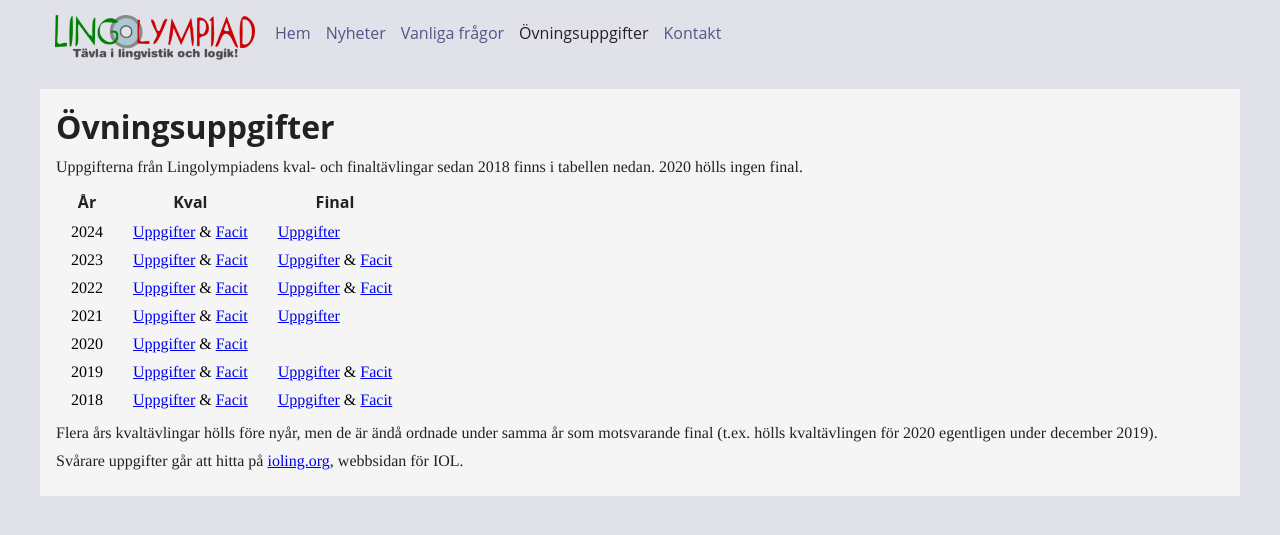
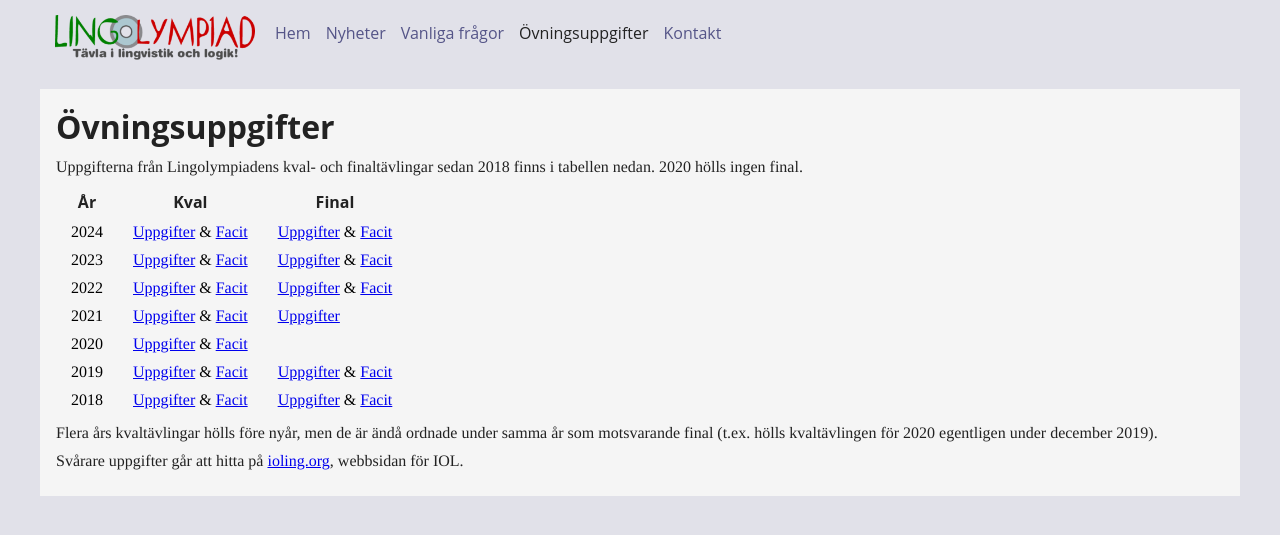
Before and after one commit to lingolympiad/lingolympiad.github.io, a Jekyll site: the page built from ovning.md, in a window 1280 px wide. Shown: the top 535 px of the page. Built offline with Jekyll 4.4.1, drawn with Linux system fonts in a browser that asks for light colours.

Commit message:
Finalfacit 2024

```diff
--- a/_data/uppgifter.yml
+++ b/_data/uppgifter.yml
@@ -2,6 +2,7 @@
   kval-uppg: '/pdf/kval-2024.pdf'
   kval-facit: '/pdf/kval-2024-facit.pdf'
   final-uppg: '/pdf/final-2024.pdf'
+  final-facit: '/pdf/final-2024-facit.pdf'
 - year: 2023
   kval-uppg: '/pdf/kval-2023.pdf'
   kval-facit: '/pdf/kval-2023-facit.pdf'
```
Also changed, not shown: 1 other file.
